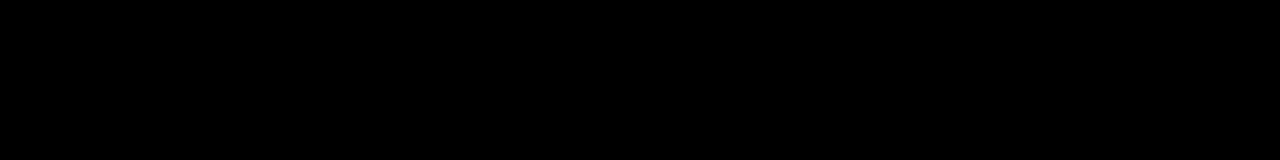
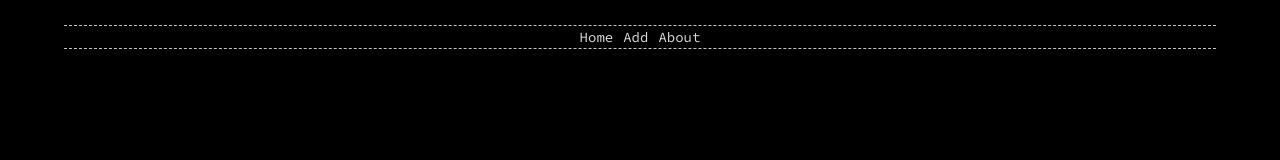
Before and after one commit to RobinHawiz/DT207G-moment2-frontend, a website built with Vite: page src/pages/index.html in a window 1280 px wide. Built offline with nearby package versions, Linux system fonts and the light colour scheme.

Commit message:
✨ feat(layout/header): add header nav + base layout styling

```diff
--- a/src/pages/index.html
+++ b/src/pages/index.html
@@ -21,7 +21,18 @@
     <title>DT207G-Moment 2</title>
   </head>
   <body>
-    <main></main>
+    <div class="body-content-container">
+      <header>
+        <nav>
+          <ul>
+            <li><a href=".">Home</a></li>
+            <li><a href="add/">Add</a></li>
+            <li><a href="about/">About</a></li>
+          </ul>
+        </nav>
+      </header>
+      <main></main>
+    </div>
     <script type="module">
       import "@ts/main.ts";
     </script>
--- a/src/styles/abstracts/_variables.scss
+++ b/src/styles/abstracts/_variables.scss
@@ -4,3 +4,8 @@
 
 $dark: #000000;
 $light: #dbdbdb; //db lol
+$line-color: rgba(219, 219, 219, 0.9);
+
+// Font sizes
+
+$regular-font: 1.4rem;
--- a/src/styles/base/_typography.scss
+++ b/src/styles/base/_typography.scss
@@ -3,4 +3,5 @@
 
 body {
   font-family: "Source Code Pro", monospace, sans-serif;
+  font-size: v.$regular-font;
 }
--- /dev/null
+++ b/src/styles/components/header.scss
@@ -0,0 +1,16 @@
+@use "../abstracts/mixins" as m;
+@use "../abstracts/variables" as v;
+header {
+  margin-top: 2.5rem;
+  margin-bottom: 2.5rem;
+  nav {
+    width: 100%;
+    padding-top: 0.2rem;
+    padding-bottom: 0.2rem;
+    ul {
+      @include m.flex(center, center, row);
+      gap: 1rem;
+      list-style-type: none;
+    }
+  }
+}
--- a/src/styles/layout/_layout.scss
+++ b/src/styles/layout/_layout.scss
@@ -9,3 +9,9 @@
 html {
   font-size: 62.5%;
 }
+
+.body-content-container {
+  width: 90%;
+  max-width: 125rem;
+  margin: auto;
+}
--- a/src/styles/style.scss
+++ b/src/styles/style.scss
@@ -2,6 +2,7 @@
 @use "base/typography";
 
 // components
+@use "components/header";
 
 // layout
 @use "layout/layout";
--- a/src/styles/theme/_theme.scss
+++ b/src/styles/theme/_theme.scss
@@ -4,3 +4,19 @@ body {
   color: v.$light;
   background-color: v.$dark;
 }
+
+a {
+  color: v.$light;
+  text-decoration: none;
+  &:hover {
+    color: v.$dark;
+    background-color: v.$light;
+  }
+}
+
+header {
+  nav {
+    border-top: dashed 0.1rem v.$line-color;
+    border-bottom: dashed 0.1rem v.$line-color;
+  }
+}
```
